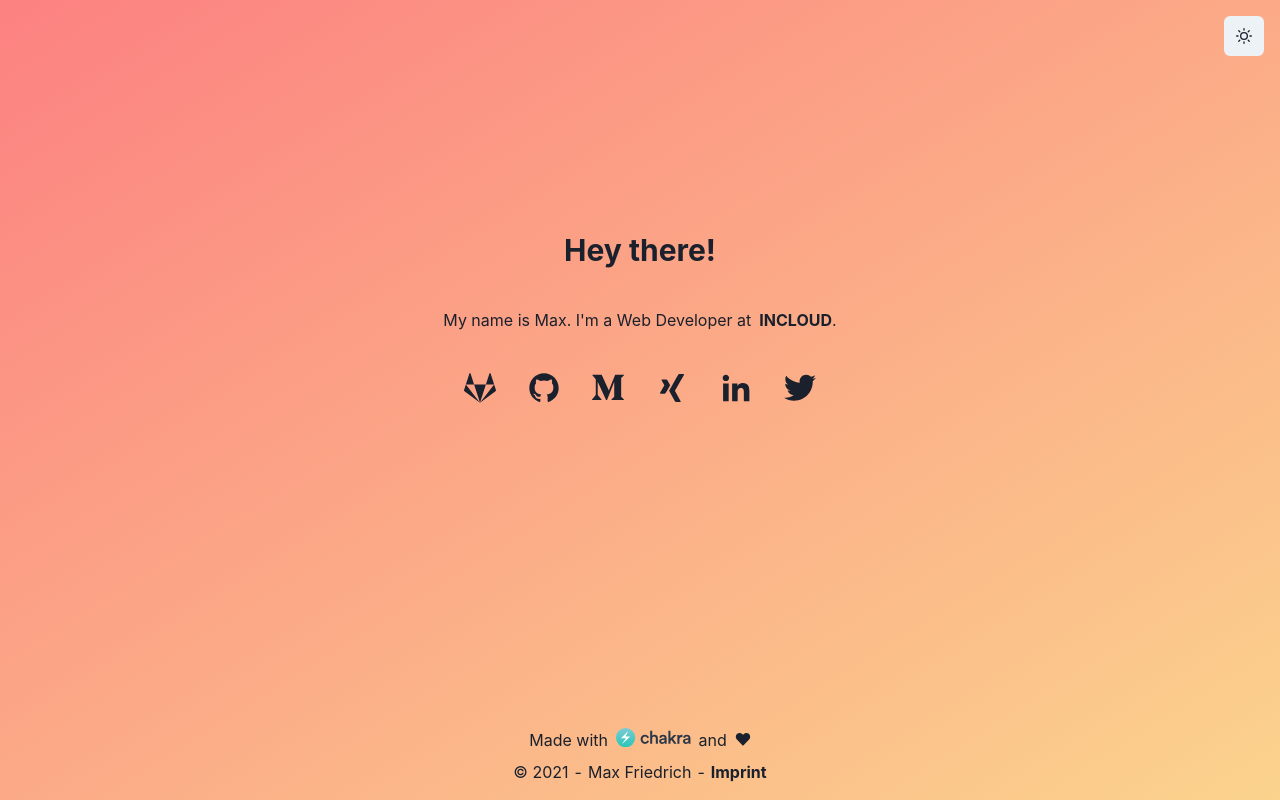
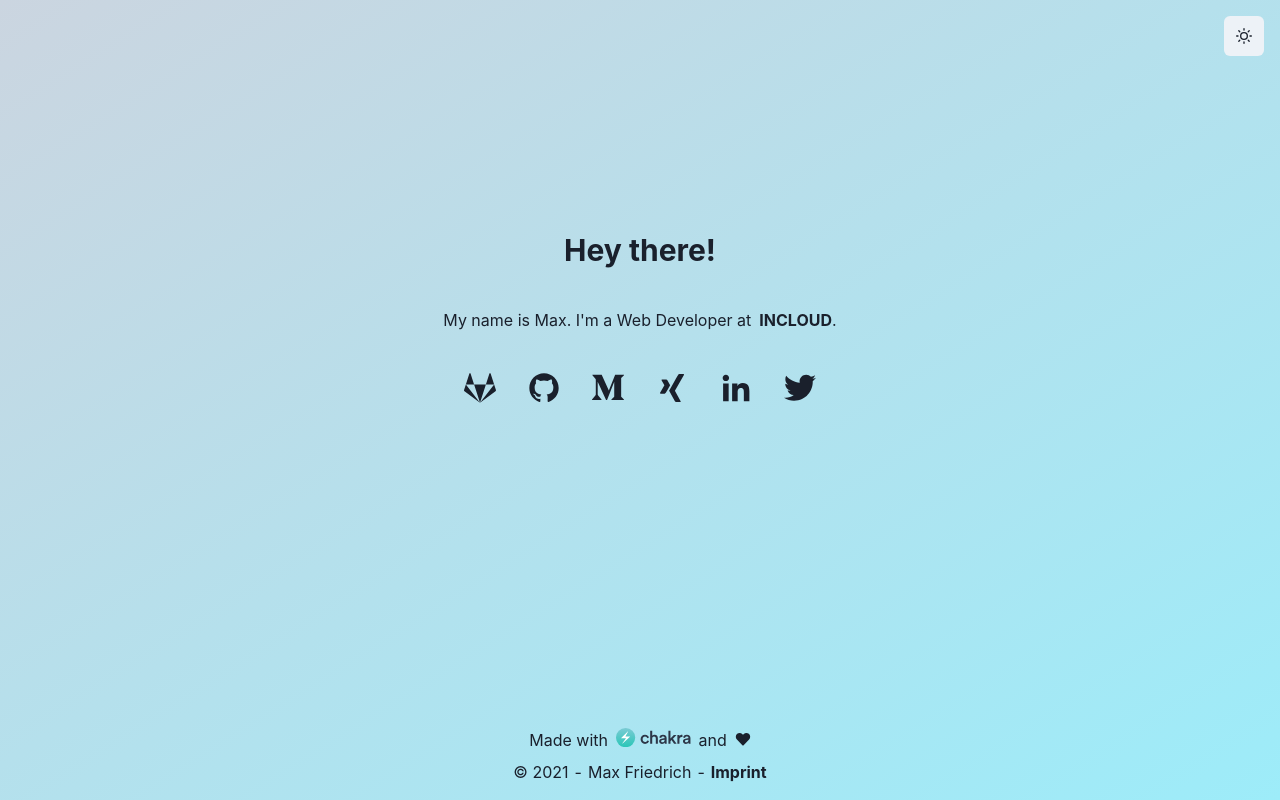
Before and after one commit to m4x3d/friedrich.dev, a Next.js app: page / in a window 1280 px wide. Built offline with nearby package versions, Linux system fonts and the light colour scheme.

Commit message:
refactor: use colors from theme for layout background

```diff
--- a/components/Layout/PageLayout.tsx
+++ b/components/Layout/PageLayout.tsx
@@ -1,18 +1,23 @@
 import { useColorModeValue } from '@chakra-ui/color-mode';
 import { Box, Center, VStack } from '@chakra-ui/layout';
+import { useTheme } from '@chakra-ui/react';
 import type { FunctionComponent } from 'react';
 import { PageFooter } from './PageFooter';
 import { PageHeader } from './PageHeader';
 
 export const PageLayout: FunctionComponent = ({ children }) => {
   const color = useColorModeValue('gray.800', 'teal.200');
-  const bg = useColorModeValue(`linear-gradient(to bottom right, #FC8181, #FBD38D)`, 'gray.800');
+  const theme = useTheme();
+  const bg = useColorModeValue(
+    `linear-gradient(to bottom right, ${theme.colors.gray[300]}, ${theme.colors.cyan[200]})`,
+    'gray.800',
+  );
 
   return (
     <Box minH="100vh" color={color} bg={bg}>
       <PageHeader />
       <Center as="main">
-        <VStack width={{ base: '80%', lg: '70%' }} maxW="80rem">
+        <VStack width={{ base: '80%', lg: '70%' }} maxW="80rem" minH="25rem">
           {children}
         </VStack>
       </Center>
```
